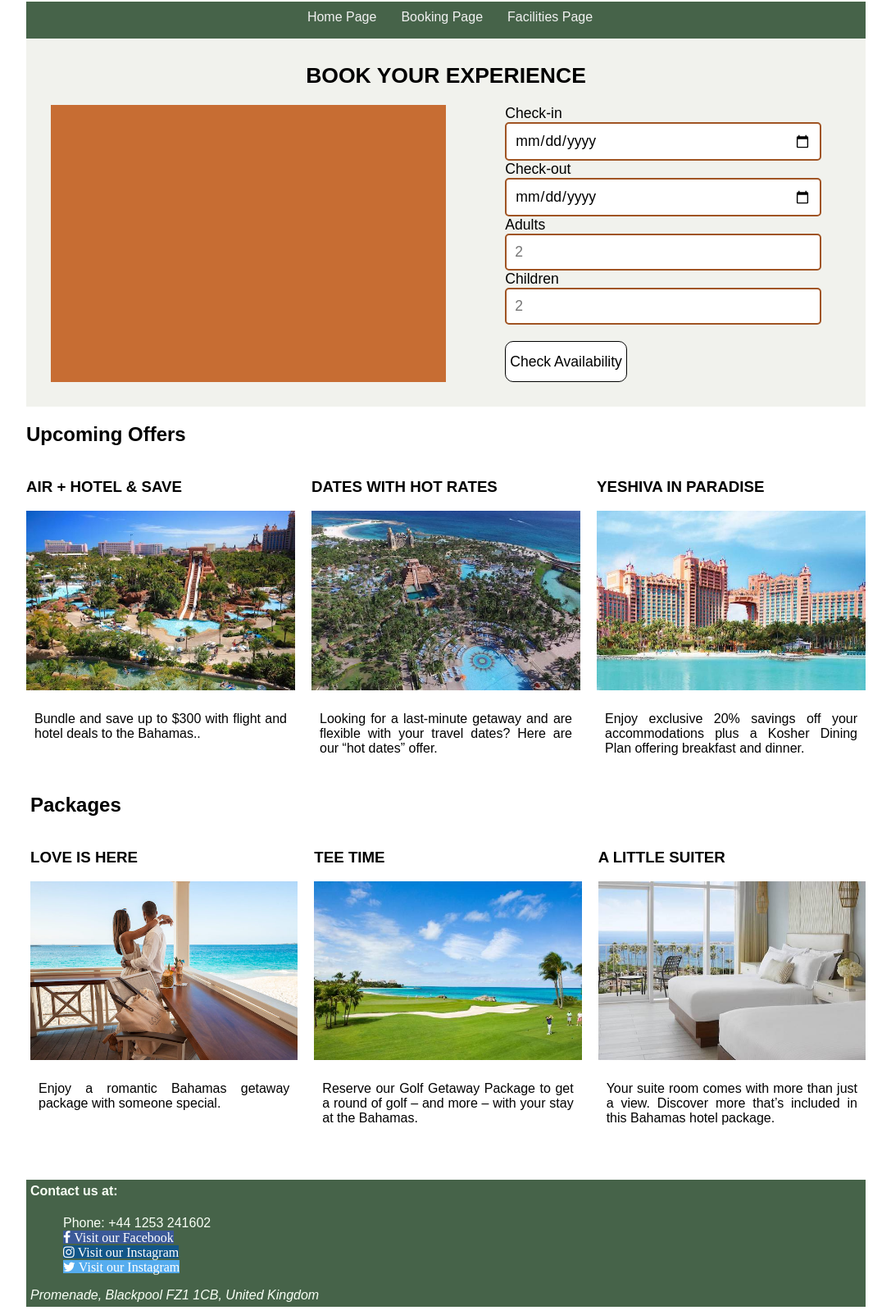
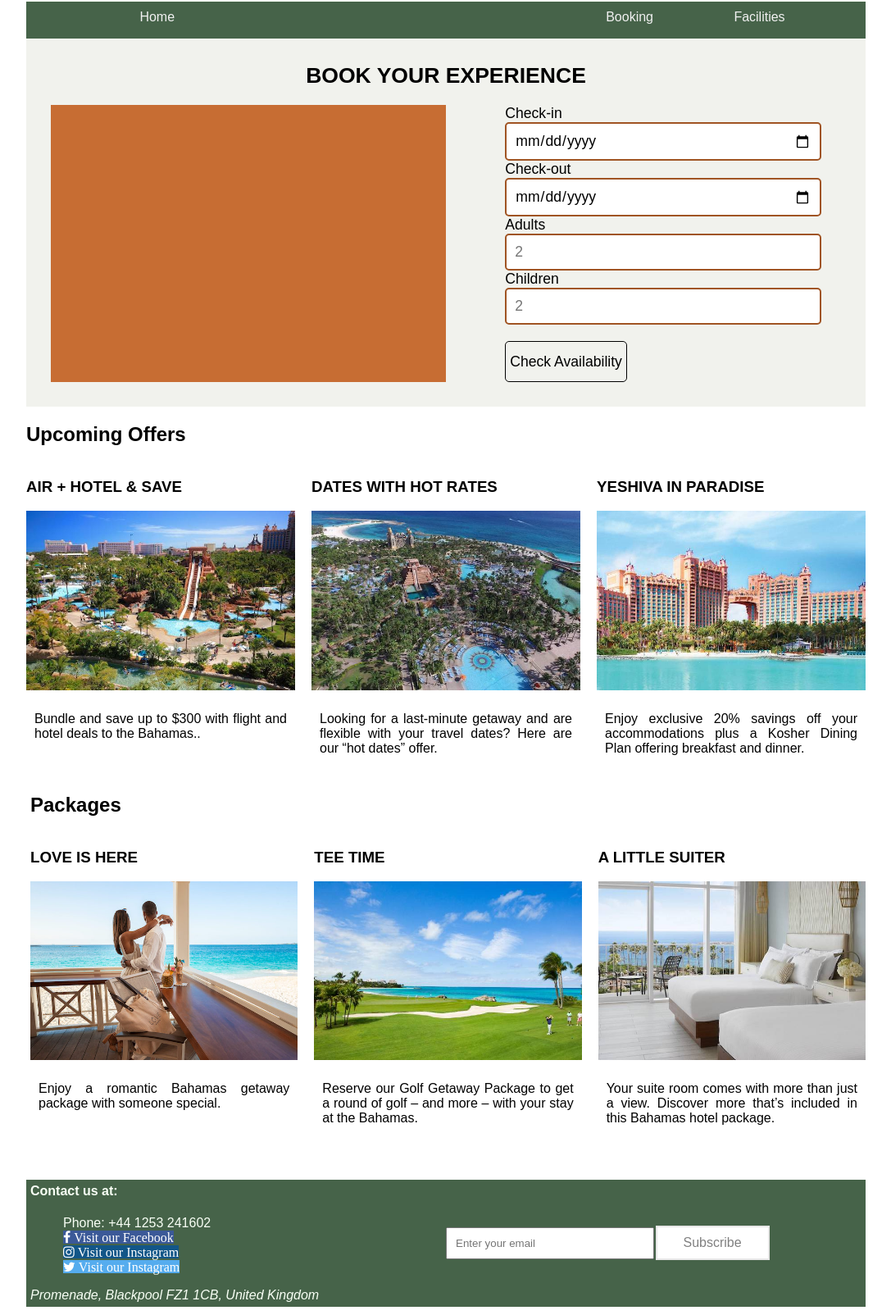
Before and after one commit to htsilvakt04/Uol-webdev-theme-park-project, a plain HTML site: page booking.html in a window 1280 px wide. Shown: the part 352-1956 px from the top of the page at 82% size, without its empty margins (96-1183 px from the left). Drawn offline with Linux system fonts and the light colour scheme; a web font is replaced by a local one.

Commit message:
complete the navbar and footer

```diff
--- a/booking.html
+++ b/booking.html
@@ -22,9 +22,9 @@
 		</a>
 		<nav id="nav">
 			<ul>
-				<li><a href="index.html">Home Page</a></li>
-				<li><a href="booking.html">Booking Page</a></li>
-				<li><a href="facilities.html">Facilities Page</a></li>
+				<li><a href="index.html">Home</a></li>
+				<li><a href="facilities.html">Facilities</a></li>
+				<li><a href="booking.html">Booking</a></li>
 			</ul>
 		</nav>
 	</header>
@@ -98,17 +98,30 @@
 
 	<!--     bottom section is here -->
 	<footer id="footer">
+		<div id="footer_contact">
 			<h4>Contact us at: </h4>
 			<ul>
 				<li>Phone: +44 1253 241602</li>
-			<li><a href="https://www.facebook.com/" class="fa fa-facebook">
+				<li><a href="https://www.facebook.com/"
+				       class="fa fa-facebook">
 					Visit our Facebook</a></li>
-			<li><a href="https://www.instagram.com/" class="fa fa-instagram">
+				<li><a href="https://www.instagram.com/"
+				       class="fa fa-instagram">
 					Visit our Instagram</a></li>
 				<li><a href="https://twitter.com/" class="fa fa-twitter">
 					Visit our Instagram</a></li>
 			</ul>
+
+			<!--					<button class="btnmodal" href="#popup1" data-toggle="modal" data-target="#myModal">Sign up</button>-->
+
 			<address>Promenade, Blackpool FZ1 1CB, United Kingdom</address>
+		</div >
+		<form action="" id="footer_form">
+			<div>
+				<input class="input-field" type="text" placeholder="Enter your email" name="email">
+			</div>
+			<button type="submit" class="btn">Subscribe</button>
+		</form>
 	</footer>
 </div>
 </body>
--- a/resources/css/booking.css
+++ b/resources/css/booking.css
@@ -22,11 +22,21 @@
 #check_btn {
     margin-top: 20px;
     border: 1px solid black;
-    background-color: white;
     float: left;
     padding: 5px;
+
+    height: 50px;
+    background: #f1f2ed;
+    font-size: 1.1em;
+    border-radius: 5px;
+    cursor: pointer;
 }
 
+
+#check_btn:hover {
+    border: 2px solid black;
+    color: #60a29b;
+}
 
 #booking_engine_intro_img {
     background: #c76d33;
@@ -34,9 +44,6 @@
 .content {
     width: 80%;
 }
-
-
-
 
 #packages {
     margin-top: 20px;
@@ -67,7 +74,7 @@
     text-align: justify;
 }
 
-input, select, textarea {
+#booking_engine input, select, textarea {
     border-radius: 5px;
     border: 2px solid #a05423;
     font-size: 1.1em;
@@ -79,18 +86,3 @@ label {
     padding-top: 15px;
     font-size: 1.1em;
 }
-
-button {
-    height: 50px;
-    background: #f8fff5;
-    border: none;
-    font-size: 1.1em;
-    border-radius: 10px;
-    cursor: pointer;
-    float: right;
-}
-
-button:hover {
-    border: 2px solid black;
-    color: #60a29b;
-}
--- a/resources/css/footer.css
+++ b/resources/css/footer.css
@@ -5,6 +5,8 @@
     margin-top: 5px;
     margin-bottom: 10px;
     padding: 5px;
+    display: grid;
+    grid-template-columns: 1fr 1fr;
 }
 
 #footer h4 {
@@ -14,3 +16,39 @@
 #footer ul {
     list-style: none;
 }
+#footer_form {
+    display: grid;
+    grid-template-columns: 1fr 1fr;
+    align-items: center;
+}
+/* Style the input fields */
+.input-field {
+    width: 100%;
+    padding: 10px;
+    outline: none;
+}
+
+.input-field:focus {
+    border: 2px solid #FFE15D;
+}
+
+/* Set a style for the submit button */
+.btn {
+    width: fit-content;
+    padding: 10px 32px;
+    text-align: center;
+    text-decoration: none;
+    display: inline-block;
+    font-size: 16px;
+    margin: 4px 2px;
+    cursor: pointer;
+
+    background-color: white;
+    color: gray;
+    border: 2px solid #e7e7e7;
+}
+
+.btn:hover {
+    color: #f3c23b;
+    border: 2px solid #f3c23b;
+}
--- a/resources/css/index.css
+++ b/resources/css/index.css
@@ -7,7 +7,7 @@
     padding: 10px 15px;
 }
 
-button {
+#booking_button button {
     height: 50px;
     background: #f8fff5;
     border: none;
@@ -17,7 +17,7 @@ button {
     padding: 10px;
 }
 
-button:hover {
+#booking_button button:hover {
     border: 2px solid #c76d33;
     color: #60a29b;
 }
--- a/resources/css/navbar.css
+++ b/resources/css/navbar.css
@@ -6,8 +6,9 @@
 
 nav ul {
     position: relative;
-    display: flex;
-    justify-content: center;
+    /*display: grid;*/
+    /*grid-template-columns: 1fr 1fr 1fr;*/
+    /*justify-items: center;*/
     list-style: none;
     text-align: center;
     margin: 0;
@@ -26,13 +27,25 @@ a:hover { text-decoration: none; }
 a:active { text-decoration: none; }
 
 nav ul li {
-    margin-right: 30px;
+    margin-right: 50px;
+    position: relative;
 }
 nav ul li a {
     margin: 10px auto;
     display: block;
 }
 
+nav ul li:nth-child(1) {
+    float: left;
+    margin-left: 10%;
+}
+
+nav ul li:nth-child(2),
+nav ul li:nth-child(3)
+{
+    float: right;
+    margin-right: 10%;
+}
 
 
 /**************** hover effect section ****************/
@@ -40,7 +53,7 @@ nav li:after,
 nav li:before {
     content: "";
     position: absolute;
-    width: 0%;
+    width: 0;
     display: block;
     height: 1px;
     transition: all 0.3s ease;
@@ -55,27 +68,17 @@ nav li:before {
 }
 
 nav li:hover::after {
-    width: 10%;
+    width: 100%;
     height: 1px;
     bottom: 25%;
     background-color: #fff;
 }
 
-nav ul li:nth-child(2):hover::after,
-nav ul li:nth-child(3):hover::after {
-    width: 12%;
-}
-
 nav li:hover::before {
-    width: 10%;
+    width: 100%;
     height: 1px;
     top: 25%;
     background-color: #fff;
 }
 
-nav ul li:nth-child(2):hover::before,
-nav ul li:nth-child(3):hover::before {
-    width: 12%;
-}
-
 /**************** END hover effect section ****************/
--- a/resources/css/sameComponents.css
+++ b/resources/css/sameComponents.css
@@ -13,6 +13,7 @@ body {
 header {
     background-color: #f8fff5;
 }
+
 
 #footer{
     color: #f8fff5;
```
Also changed, not shown: facilities.html (+18 -5 lines), index.html (+14 -6 lines). Lines whose indentation alone changed are shown as unchanged.
